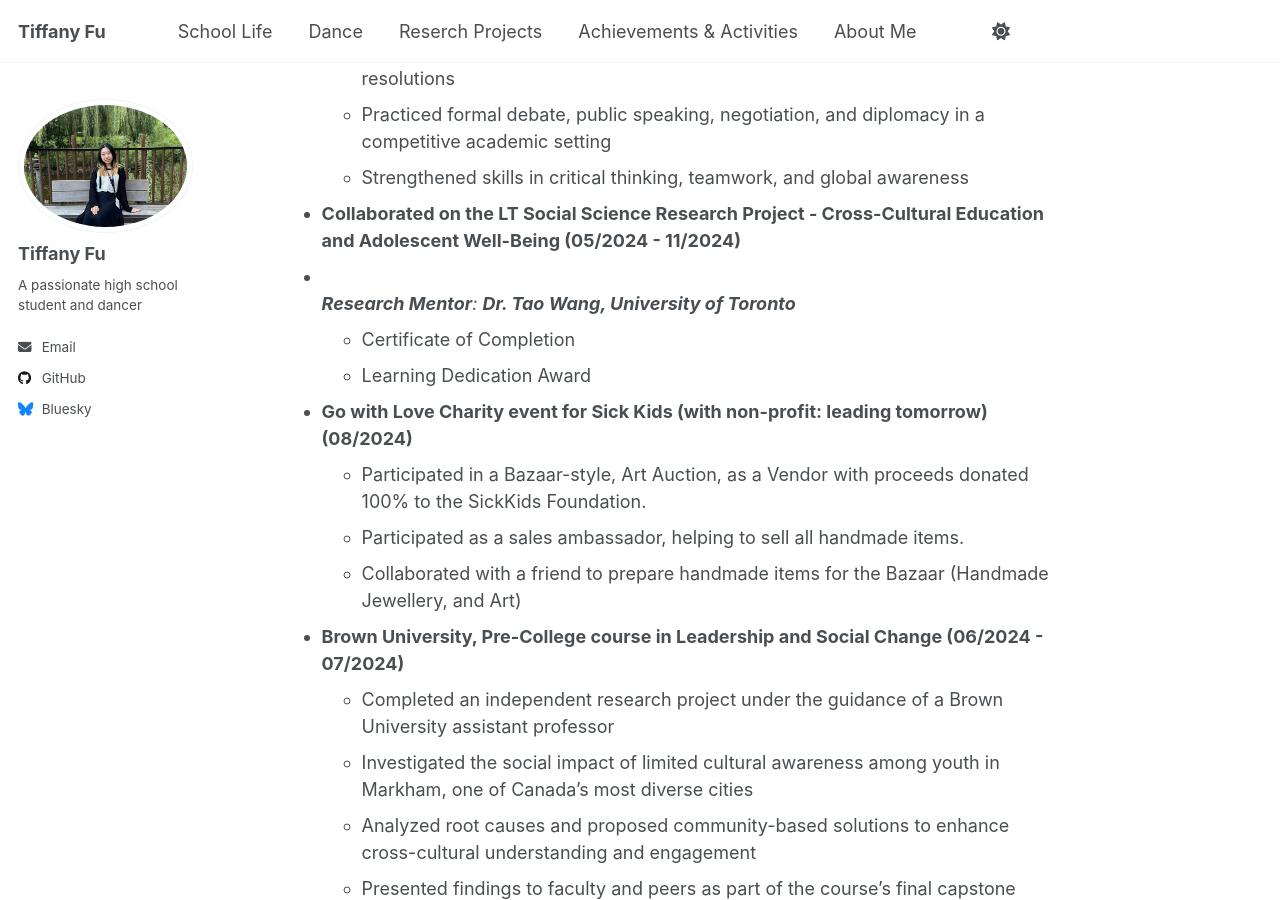
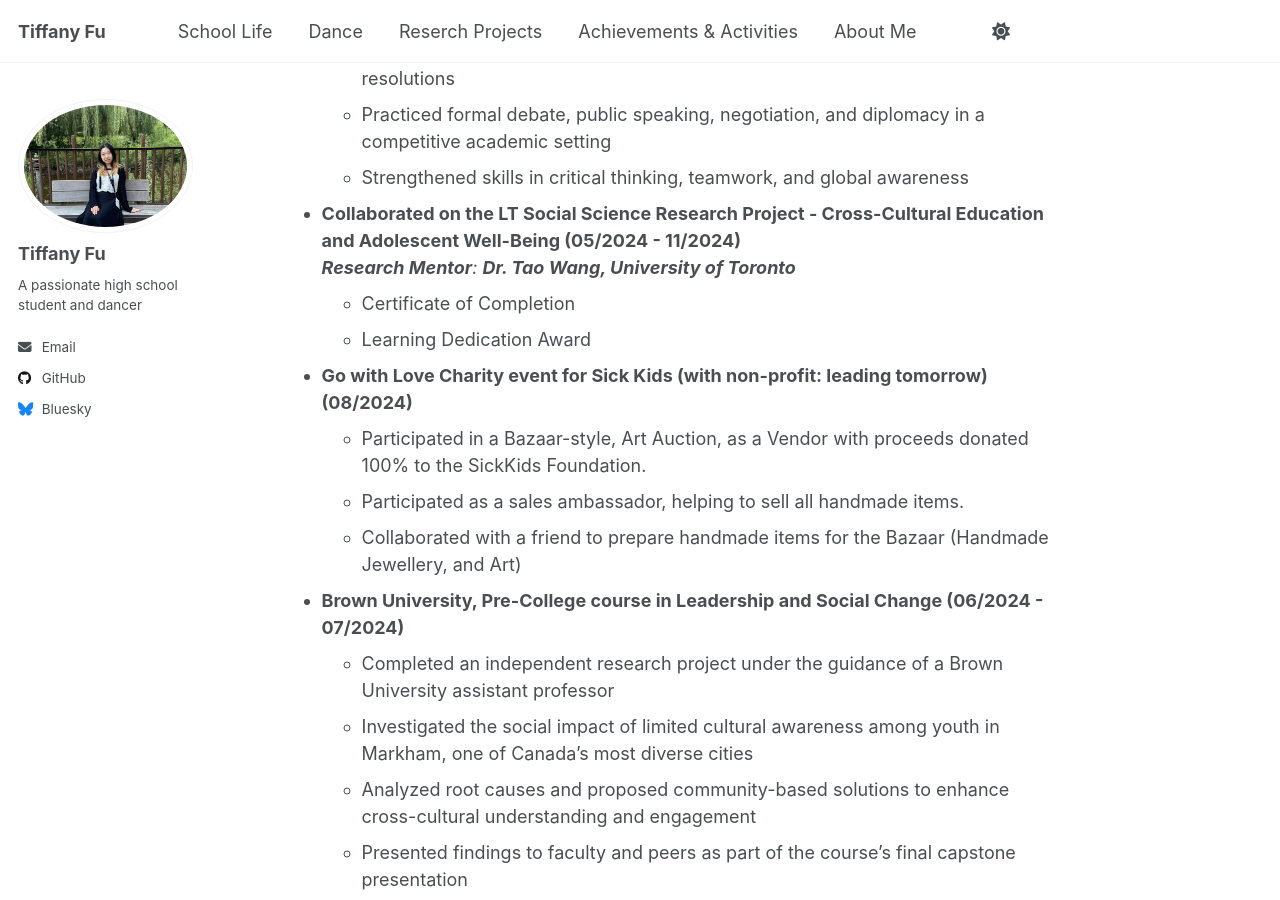
Before and after one commit to TiffanyJTFu/TiffanyTestWeb, a Jekyll site: the page built from _portfolio/Achievements.md, in a window 1280 px wide and 900 px high, scrolled down 3163 px. Built offline with Jekyll 4.4.1, drawn with Linux system fonts in a browser that asks for light colours; a script that is not in the unit is left out.

```diff
--- a/_portfolio/Achievements.md
+++ b/_portfolio/Achievements.md
@@ -57,8 +57,8 @@ collection: portfolio
   * Researched international policies and collaborated with other delegates to draft resolutions
   * Practiced formal debate, public speaking, negotiation, and diplomacy in a competitive academic setting
   * Strengthened skills in critical thinking, teamwork, and global awareness
-* **Collaborated on the LT Social Science Research Project - Cross-Cultural Education and Adolescent Well-Being (05/2024 - 11/2024)**
-* <br><i>**Research Mentor**: **Dr. Tao Wang, University of Toronto**</i>
+* **Collaborated on the LT Social Science Research Project - Cross-Cultural Education and Adolescent Well-Being (05/2024 - 11/2024)**<br>
+<i>**Research Mentor**: **Dr. Tao Wang, University of Toronto**</i>
   * Certificate of Completion
   * Learning Dedication Award
 * **Go with Love Charity event for Sick Kids (with non-profit: leading tomorrow) (08/2024)**
```
